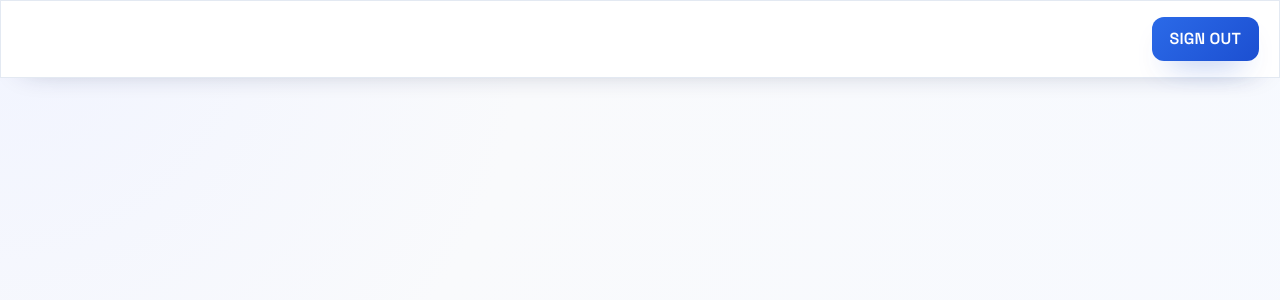
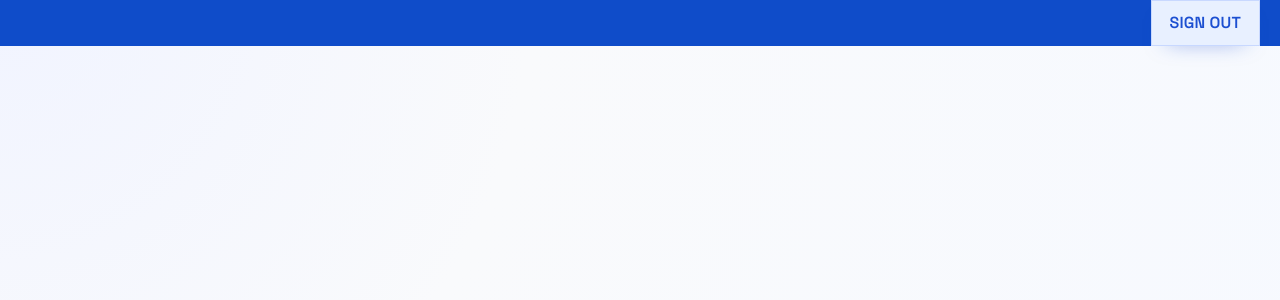
Before and after one commit to geek4ctrl/standard, an Angular app: page / in a window 1280 px wide. Shown: the top 300 px of the page. Built offline with nearby package versions, Linux system fonts and the light colour scheme.

Commit message:
[New]: Changed app file to SCSS

```diff
--- a/src/app/app.css
+++ b/src/app/app.scss
@@ -1,14 +1,15 @@
 @import url('https://fonts.googleapis.com/css2?family=Space+Grotesk:wght@400;500;600&family=Space+Mono:wght@400;700&display=swap');
 
+
 :host {
-	--nav-bg: #f7f9fc;
-	--nav-surface: #ffffff;
-	--nav-border: #e3e9f2;
-	--nav-text: #1e2538;
-	--nav-muted: #6b7485;
+	--nav-bg: #0f4cc9;
+	--nav-surface: #0f4cc9;
+	--nav-border: #0a3da9;
+	--nav-text: #f5f8ff;
+	--nav-muted: #d8e5ff;
 	--nav-accent: #2463eb;
 	--nav-accent-strong: #1747b5;
-	--nav-shadow: 0 12px 30px -25px rgba(20, 32, 74, 0.45);
+	--nav-shadow: 0 16px 30px -24px rgba(4, 22, 66, 0.55);
 	--nav-radius: 18px;
 	--page-bg: radial-gradient(circle at top left, #f1f4ff 0%, #f9fafc 35%, #f6f9ff 100%);
 
@@ -31,9 +32,7 @@
 	justify-content: space-between;
 	gap: 24px;
 	background: var(--nav-surface);
-	border: 1px solid var(--nav-border);
-	/* border-radius: var(--nav-radius); */
-	padding: 16px 20px;
+	padding: 0px 20px;
 	box-shadow: var(--nav-shadow);
 	position: sticky;
 	top: 16px;
@@ -53,20 +52,18 @@
 }
 
 .action-button {
-	border: none;
-	background: linear-gradient(135deg, #2b6ae8 0%, #1c4fd1 100%);
-	color: #fff;
+	border: 1px solid #c8d8ff;
+	background: #e8f0ff;
+	color: #1c4fd1;
 	padding: 10px 18px;
-	border-radius: 12px;
 	font-weight: 600;
 	letter-spacing: 0.01em;
-	box-shadow: 0 16px 30px -18px rgba(28, 79, 209, 0.8);
-	transition: transform 0.2s ease, box-shadow 0.2s ease;
+	box-shadow: 0 10px 22px -16px rgba(28, 79, 209, 0.6);
 }
 
 .action-button:hover {
-	transform: translateY(-1px);
-	box-shadow: 0 18px 32px -20px rgba(28, 79, 209, 0.9);
+	background: #dce8ff;
+	box-shadow: 0 12px 24px -18px rgba(28, 79, 209, 0.7);
 }
 
 .page-body {
@@ -91,7 +88,6 @@
 }
 
 @media (max-width: 600px) {
-
 	.page-title {
 		display: none;
 	}
--- a/src/app/app.ts
+++ b/src/app/app.ts
@@ -5,7 +5,7 @@ import { RouterOutlet } from '@angular/router';
   selector: 'app-root',
   imports: [RouterOutlet],
   templateUrl: './app.html',
-  styleUrl: './app.css'
+  styleUrl: './app.scss'
 })
 export class App {
   protected readonly title = signal('standard');
```
